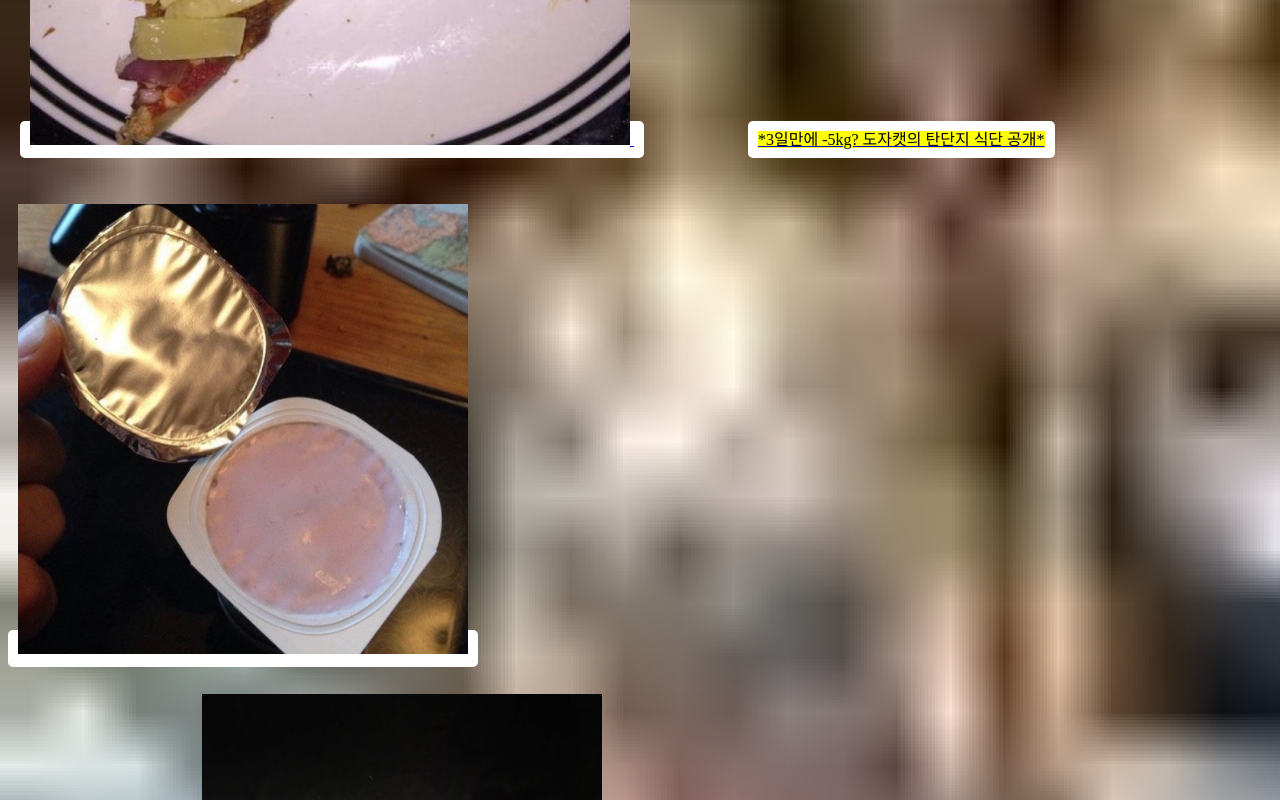
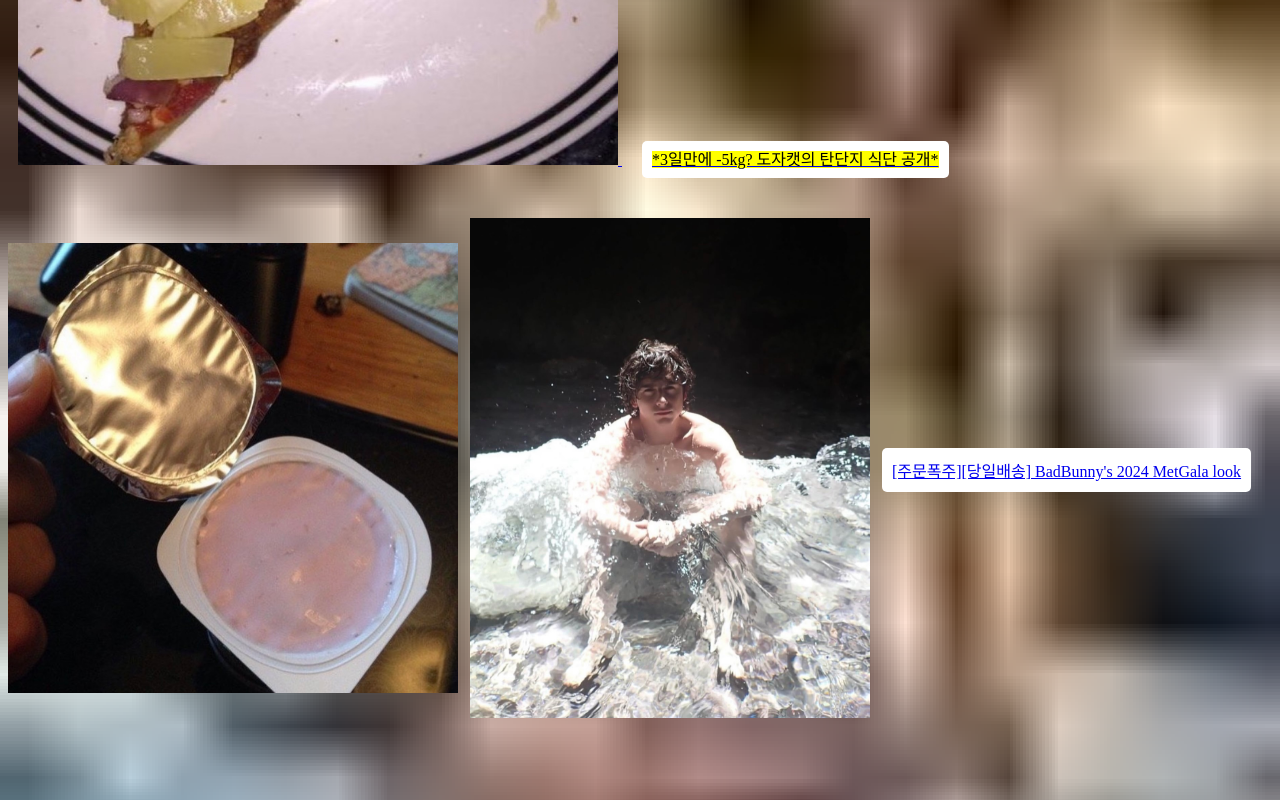
Before and after one commit to WinnyWon/gibberishhhhhhhhhhh, a plain HTML site: page index.html in a window 1280 px wide. Shown: the part 1160-1960 px from the top of the page. Drawn offline with Linux system fonts and the light colour scheme.

Commit message:
Feedback for Winny

```diff
--- a/index.html
+++ b/index.html
@@ -1,5 +1,6 @@
 <!DOCTYPE html>
 <html lang="en">
+
 <head>
     <meta charset="UTF-8">
     <meta name="viewport" content="width=device-width, initial-scale=1.0">
@@ -14,48 +15,82 @@
             /* 배경 이미지의 위치 조정 */
             background-position: top left, top right, bottom left;
         }
+
         /* 텍스트의 배경 색상을 화이트로 설정 */
         b {
             background-color: white;
-            padding: 7px; /* 텍스트 주변의 여백을 추가 */
-            border-radius: 5px; /* 텍스트 상자의 모서리를 둥글게 만듦 */
+            padding: 7px;
+            /* 텍스트 주변의 여백을 추가 */
+            border-radius: 5px;
+            /* 텍스트 상자의 모서리를 둥글게 만듦 */
         }
 
-        b1 {
-            background-color: white;
-            padding: 7px; /* 텍스트 주변의 여백을 추가 */
-            border-radius: 5px; /* 텍스트 상자의 모서리를 둥글게 만듦 */
+        /* The b1 and b2 tags do not exist. You'd need to create classes named b1 and b2. */
+        /* In general I advise not to rely on the b tag for bolding, but doing it ourselves with font-weight */
+        .bold-text {
+            font-weight: 900,
         }
 
-        b2 {
+        h3,
+        h2,
+        p,
+        em,
+        .image-caption {
+            width: fit-content;
+            /* Looks better when it doesn't take the full width of the screen imo */
             background-color: white;
-            padding: 7px; /* 텍스트 주변의 여백을 추가 */
-            border-radius: 5px; /* 텍스트 상자의 모서리를 둥글게 만듦 */
+            padding: 10px;
+            /* 텍스트 주변의 여백을 추가 */
+            border-radius: 5px;
+            /* 텍스트 상자의 모서리를 둥글게 만듦 */
         }
-
-
-        h3, p, em, a {
-    background-color: white;
-    padding: 10px; /* 텍스트 주변의 여백을 추가 */
-    border-radius: 5px; /* 텍스트 상자의 모서리를 둥글게 만듦 */
-        }
-
-
     </style>
     <style>
         /* 필요한 CSS 스타일을 여기에 추가하세요 */
+        /* A very plain div class */
         .image-container {
-            position: relative; /* 부모 요소 기준으로 자식 요소를 배치하기 위해 */
-            display: inline-block; /* 다른 요소와 함께 인라인으로 배치하기 위해 */
+            /* Padding for inside space on the sides. The 0px is for the y axis, the 10px for the x axis */
+            padding: 0px 10px;
+            /* 부모 요소 기준으로 자식 요소를 배치하기 위해 */
+            display: inline-block;
+            /* 다른 요소와 함께 인라인으로 배치하기 위해 */
+            /* Margin is for outside space. Here we only need on the bottom */
+            /* No need for br. The br tag should only be used inside text NEVER for layout */
+            margin-bottom: 48px;
         }
+
+        /* This class is just to show you how to use a margin instead of using space */
+        .margin-caption {
+            margin-left: 20px;
+        }
+
+        /* This class is to give you an example of a flex box */
+        .flex-container {
+            /* This trio (display: flex, flex-direction and align-items) is super powerful. Most layouts can be done with just these 3. */
+            display: flex;
+            flex-direction: row;
+            align-items: center;
+        }
+        /* This is a very practical trick: Instead of adding a margin to each individual child component you do it automatically */
+        .flex-container > * + * {
+            margin-left: 12px;
+        }
+
         .back-button {
-            position: absolute; /* 절대 위치 설정 */
-            top: 0; /* 위에서부터 0px 위치 */
-            right: 0; /* 오른쪽에서부터 0px 위치 */
-            background-color: rgba(255, 255, 255, 0.5); /* 배경색 및 투명도 설정 */
-            padding: 5px; /* 여백 설정 */
-            border-radius: 5px; /* 모서리를 둥글게 만듦 */
-            cursor: pointer; /* 마우스를 가져갈 때 커서 모양 변경 */
+            position: absolute;
+            /* 절대 위치 설정 */
+            top: 0;
+            /* 위에서부터 0px 위치 */
+            right: 0;
+            /* 오른쪽에서부터 0px 위치 */
+            background-color: rgba(255, 255, 255, 0.5);
+            /* 배경색 및 투명도 설정 */
+            padding: 5px;
+            /* 여백 설정 */
+            border-radius: 5px;
+            /* 모서리를 둥글게 만듦 */
+            cursor: pointer;
+            /* 마우스를 가져갈 때 커서 모양 변경 */
         }
     </style>
     <script>
@@ -64,91 +99,54 @@
         }
     </script>
 </head>
+
 <body>
     <br><br><br>
     <h1><b>*Gibberish*</b></h1>
 
     <br>
-<h2><b1>: blabbing on and on about nonsense.</b1></h2>
+    <h2>
+        <span class="bold-text">: blabbing on and on about nonsense.</span>
+    </h2>
     <p><em>this web will free your mind from everything that's going on in your tiny head</em></p>
 
     <br>
     <p><mark>머리를 조금도 쓸 필요 없는 웹</mark>
     </p>
     <p>welcome to Gibberish!</p>
-    <h3><b2>스크롤을 내리며 텍스트나 이미지를 클릭해 랜덤한 이미지와 헛소리를 즐겨주세요!</b2></h3>
+    <h3>
+        <span class="bold-text">스크롤을 내리며 텍스트나 이미지를 클릭해 랜덤한 이미지와 헛소리를 즐겨주세요!</span>
+    </h3>
 
 
 
 
     <br><br><br><br><br><br>
-    &nbsp;&nbsp;
+    <div class="image-container">
         <a href="images/피자파인애플.jpg" onclick="saveScrollPosition()">
             <img src="images/파인애플피자.jpg" width="600" height="700">
             <!-- 뒤로가기 버튼 -->
             <!-- <div class="back-button" onclick="goBack()">뒤로가기</div> -->
         </a>
 
+        <a class="image-caption margin-caption" href="images/도자캣.JPG" onclick="saveScrollPosition()">
+            <mark>*3일만에 -5kg? 도자캣의 탄단지 식단 공개*</mark>
+        </a>
+    </div>
 
 
-
-
-&nbsp;&nbsp;&nbsp;&nbsp;&nbsp;&nbsp;&nbsp;&nbsp;&nbsp;&nbsp;&nbsp;&nbsp;
-&nbsp;&nbsp;&nbsp;&nbsp;&nbsp;&nbsp;&nbsp;&nbsp;&nbsp;&nbsp;&nbsp;&nbsp;
-    <a href="images/도자캣.JPG" onclick="saveScrollPosition()">
-       <mark>*3일만에 -5kg? 도자캣의 탄단지 식단 공개*</mark>
-    </a>
-
-
-    <br><br><br>
-    &nbsp;&nbsp;&nbsp;&nbsp;&nbsp;&nbsp;&nbsp;&nbsp;&nbsp;&nbsp;&nbsp;
-    &nbsp;&nbsp;&nbsp;&nbsp;&nbsp;&nbsp;&nbsp;&nbsp;&nbsp;&nbsp;&nbsp;&nbsp;
-    &nbsp;&nbsp;&nbsp;&nbsp;&nbsp;&nbsp;&nbsp;&nbsp;
-    &nbsp;&nbsp;&nbsp;&nbsp;&nbsp;&nbsp;&nbsp;&nbsp;&nbsp;&nbsp;&nbsp;&nbsp;
-    &nbsp;&nbsp;&nbsp;&nbsp;&nbsp;&nbsp;&nbsp;&nbsp;&nbsp;&nbsp;&nbsp;&nbsp;
-    &nbsp;&nbsp;&nbsp;&nbsp;&nbsp;&nbsp;&nbsp;&nbsp;&nbsp;&nbsp;&nbsp;
-    &nbsp;&nbsp;&nbsp;&nbsp;&nbsp;&nbsp;&nbsp;&nbsp;&nbsp;&nbsp;&nbsp;&nbsp;
-    &nbsp;&nbsp;&nbsp;&nbsp;&nbsp;&nbsp;&nbsp;&nbsp;
-    &nbsp;&nbsp;&nbsp;&nbsp;&nbsp;&nbsp;&nbsp;&nbsp;&nbsp;&nbsp;&nbsp;&nbsp;
-    &nbsp;&nbsp;&nbsp;&nbsp;&nbsp;&nbsp;&nbsp;&nbsp;&nbsp;&nbsp;&nbsp;&nbsp;
-    &nbsp;&nbsp;&nbsp;&nbsp;&nbsp;&nbsp;&nbsp;&nbsp;&nbsp;&nbsp;&nbsp;
-    &nbsp;&nbsp;&nbsp;&nbsp;&nbsp;&nbsp;&nbsp;&nbsp;&nbsp;&nbsp;&nbsp;&nbsp;
-    &nbsp;&nbsp;&nbsp;&nbsp;&nbsp;&nbsp;&nbsp;&nbsp;
-    &nbsp;&nbsp;&nbsp;&nbsp;&nbsp;&nbsp;&nbsp;&nbsp;&nbsp;&nbsp;&nbsp;&nbsp;
-    &nbsp;&nbsp;&nbsp;&nbsp;&nbsp;&nbsp;&nbsp;&nbsp;&nbsp;&nbsp;&nbsp;&nbsp;
-    &nbsp;&nbsp;&nbsp;&nbsp;&nbsp;&nbsp;&nbsp;&nbsp;&nbsp;&nbsp;&nbsp;
-    &nbsp;&nbsp;&nbsp;&nbsp;&nbsp;&nbsp;&nbsp;&nbsp;&nbsp;&nbsp;&nbsp;&nbsp;
-    &nbsp;&nbsp;&nbsp;&nbsp;&nbsp;&nbsp;&nbsp;&nbsp;
-    &nbsp;&nbsp;&nbsp;&nbsp;&nbsp;&nbsp;&nbsp;&nbsp;&nbsp;&nbsp;&nbsp;&nbsp;
-    &nbsp;&nbsp;&nbsp;&nbsp;&nbsp;&nbsp;&nbsp;&nbsp;&nbsp;&nbsp;&nbsp;&nbsp;
-    &nbsp;&nbsp;&nbsp;&nbsp;&nbsp;&nbsp;&nbsp;&nbsp;&nbsp;&nbsp;&nbsp;
-    &nbsp;&nbsp;&nbsp;&nbsp;&nbsp;&nbsp;&nbsp;&nbsp;&nbsp;&nbsp;&nbsp;&nbsp;
-    &nbsp;&nbsp;&nbsp;&nbsp;&nbsp;&nbsp;&nbsp;&nbsp;
-    &nbsp;&nbsp;&nbsp;&nbsp;&nbsp;&nbsp;&nbsp;&nbsp;&nbsp;&nbsp;&nbsp;&nbsp;
-    &nbsp;&nbsp;&nbsp;&nbsp;&nbsp;&nbsp;&nbsp;&nbsp;&nbsp;&nbsp;&nbsp;&nbsp;
+    <div class="flex-container">
         <a href="images/굿오혁.jpg" onclick="saveScrollPosition()" onclick="goBack()">
             <img src="images/요거트.jpg" width="450" height="450">
         </a>
-
-<br><br><br>
-    &nbsp;&nbsp;&nbsp;&nbsp;&nbsp;&nbsp;
-    &nbsp;&nbsp;&nbsp;&nbsp;&nbsp;&nbsp;&nbsp;&nbsp;&nbsp;
-    &nbsp;&nbsp;&nbsp;&nbsp;&nbsp;&nbsp;&nbsp;&nbsp;&nbsp;
-    &nbsp;&nbsp;&nbsp;&nbsp;&nbsp;&nbsp;&nbsp;&nbsp;&nbsp;
-    &nbsp;&nbsp;&nbsp;&nbsp;&nbsp;&nbsp;&nbsp;&nbsp;
-    <a href="images/려욱.jpg" onclick="saveScrollPosition()"onclick="goBack()">
+        <a href="images/려욱.jpg" onclick="saveScrollPosition()" onclick="goBack()">
             <img src="images/timothee.jpg" width="400" height="500">
         </a>
-
-
-&nbsp;&nbsp;&nbsp;&nbsp;&nbsp;&nbsp;&nbsp;&nbsp;&nbsp;
-&nbsp;&nbsp;&nbsp;&nbsp;&nbsp;&nbsp;&nbsp;&nbsp;&nbsp;
-&nbsp;&nbsp;&nbsp;&nbsp;&nbsp;&nbsp;&nbsp;&nbsp;&nbsp;
-&nbsp;&nbsp;&nbsp;&nbsp;&nbsp;&nbsp;&nbsp;&nbsp;&nbsp;
-&nbsp;&nbsp;&nbsp;&nbsp;&nbsp;&nbsp;&nbsp;&nbsp;
-    <a href="images/badbunny.JPG" onclick="saveScrollPosition()" onclick="goBack()">
+        <a class="image-caption" href="images/badbunny.JPG" onclick="saveScrollPosition()" onclick="goBack()">
             [주문폭주][당일배송] BadBunny's 2024 MetGala look
         </a>
+    </div>
+
 
     <br><br><br><br><br><br><br><br><br><br><br><br>
     <br><br>
@@ -238,7 +236,8 @@
     &nbsp;&nbsp;&nbsp;&nbsp; &nbsp;&nbsp;&nbsp;&nbsp;&nbsp; &nbsp;&nbsp;&nbsp;&nbsp;&nbsp;
     &nbsp;&nbsp;&nbsp;&nbsp;&nbsp; &nbsp;&nbsp;&nbsp;&nbsp;&nbsp;
     &nbsp;&nbsp;&nbsp;&nbsp;&nbsp; &nbsp;&nbsp;&nbsp;&nbsp;&nbsp;
-&nbsp;&nbsp;&nbsp;&nbsp;&nbsp; &nbsp;&nbsp;&nbsp;&nbsp;&nbsp; &nbsp;&nbsp;&nbsp;&nbsp;&nbsp;&nbsp;&nbsp;&nbsp;&nbsp;&nbsp;
+    &nbsp;&nbsp;&nbsp;&nbsp;&nbsp; &nbsp;&nbsp;&nbsp;&nbsp;&nbsp;
+    &nbsp;&nbsp;&nbsp;&nbsp;&nbsp;&nbsp;&nbsp;&nbsp;&nbsp;&nbsp;
 
     <a href="images/비버스.jpg" onclick="saveScrollPosition()" onclick="goBack()">
         this could be us
@@ -248,7 +247,8 @@
     &nbsp;&nbsp;&nbsp;&nbsp;&nbsp;&nbsp;&nbsp;&nbsp; &nbsp;&nbsp;&nbsp;&nbsp;&nbsp; &nbsp;&nbsp;&nbsp;&nbsp;&nbsp;
     &nbsp;&nbsp;&nbsp;&nbsp;&nbsp; &nbsp;&nbsp;&nbsp;&nbsp;&nbsp;
     &nbsp;&nbsp;&nbsp;&nbsp;&nbsp; &nbsp;&nbsp;&nbsp;&nbsp;&nbsp;
-&nbsp;&nbsp;&nbsp;&nbsp;&nbsp; &nbsp;&nbsp;&nbsp;&nbsp;&nbsp; &nbsp;&nbsp;&nbsp;&nbsp;&nbsp;&nbsp;&nbsp;&nbsp;&nbsp;&nbsp;
+    &nbsp;&nbsp;&nbsp;&nbsp;&nbsp; &nbsp;&nbsp;&nbsp;&nbsp;&nbsp;
+    &nbsp;&nbsp;&nbsp;&nbsp;&nbsp;&nbsp;&nbsp;&nbsp;&nbsp;&nbsp;
     &nbsp;&nbsp;&nbsp;&nbsp;&nbsp;&nbsp;&nbsp;&nbsp;&nbsp;&nbsp;
     <a href="images/비욘세애드시런.jpg" onclick="saveScrollPosition()" onclick="goBack()">
         <-좌? 슈의 오늘 클럽룩은 좀 실망인걸~ 우?->
@@ -264,14 +264,16 @@
     &nbsp;&nbsp;&nbsp;&nbsp;&nbsp; &nbsp;&nbsp;&nbsp;&nbsp;&nbsp;
     &nbsp;&nbsp;&nbsp;&nbsp;&nbsp; &nbsp;&nbsp;&nbsp;&nbsp;&nbsp;
     &nbsp;&nbsp;&nbsp;&nbsp;&nbsp; &nbsp;&nbsp;&nbsp;&nbsp;&nbsp;
-&nbsp;&nbsp;&nbsp;&nbsp;&nbsp; &nbsp;&nbsp;&nbsp;&nbsp;&nbsp; &nbsp;&nbsp;&nbsp;&nbsp;&nbsp;&nbsp;&nbsp;&nbsp;&nbsp;&nbsp;
+    &nbsp;&nbsp;&nbsp;&nbsp;&nbsp; &nbsp;&nbsp;&nbsp;&nbsp;&nbsp;
+    &nbsp;&nbsp;&nbsp;&nbsp;&nbsp;&nbsp;&nbsp;&nbsp;&nbsp;&nbsp;
     &nbsp;&nbsp;&nbsp;&nbsp;&nbsp;&nbsp;&nbsp;&nbsp;&nbsp;&nbsp;&nbsp;&nbsp;&nbsp;&nbsp;&nbsp;&nbsp;&nbsp;&nbsp;&nbsp;
     &nbsp;&nbsp;&nbsp;&nbsp;&nbsp;&nbsp;&nbsp;&nbsp;&nbsp;&nbsp;
     &nbsp;&nbsp;&nbsp;&nbsp;&nbsp;&nbsp;&nbsp;&nbsp;&nbsp;&nbsp;
     &nbsp;&nbsp;&nbsp;&nbsp;&nbsp; &nbsp;&nbsp;&nbsp;&nbsp;&nbsp;
     &nbsp;&nbsp;&nbsp;&nbsp;&nbsp; &nbsp;&nbsp;&nbsp;&nbsp;&nbsp;
     &nbsp;&nbsp;&nbsp;&nbsp;&nbsp; &nbsp;&nbsp;&nbsp;&nbsp;&nbsp;
-&nbsp;&nbsp;&nbsp;&nbsp;&nbsp; &nbsp;&nbsp;&nbsp;&nbsp;&nbsp; &nbsp;&nbsp;&nbsp;&nbsp;&nbsp;&nbsp;&nbsp;&nbsp;&nbsp;&nbsp;
+    &nbsp;&nbsp;&nbsp;&nbsp;&nbsp; &nbsp;&nbsp;&nbsp;&nbsp;&nbsp;
+    &nbsp;&nbsp;&nbsp;&nbsp;&nbsp;&nbsp;&nbsp;&nbsp;&nbsp;&nbsp;
     &nbsp;&nbsp;&nbsp;&nbsp;&nbsp;&nbsp;&nbsp;&nbsp;&nbsp;&nbsp;
     <a href="images/꿈 요가.jpg" width:700 onclick="saveScrollPosition()" onclick="goBack()">
         <img src="images/요가2.jpg">
@@ -284,7 +286,8 @@
     &nbsp;&nbsp;&nbsp;&nbsp;&nbsp; &nbsp;&nbsp;&nbsp;&nbsp;&nbsp;
     &nbsp;&nbsp;&nbsp;&nbsp;&nbsp; &nbsp;&nbsp;&nbsp;&nbsp;&nbsp;
     &nbsp;&nbsp;&nbsp;&nbsp;&nbsp; &nbsp;&nbsp;&nbsp;&nbsp;&nbsp;
-&nbsp;&nbsp;&nbsp;&nbsp;&nbsp; &nbsp;&nbsp;&nbsp;&nbsp;&nbsp; &nbsp;&nbsp;&nbsp;&nbsp;&nbsp;&nbsp;&nbsp;&nbsp;&nbsp;&nbsp;
+    &nbsp;&nbsp;&nbsp;&nbsp;&nbsp; &nbsp;&nbsp;&nbsp;&nbsp;&nbsp;
+    &nbsp;&nbsp;&nbsp;&nbsp;&nbsp;&nbsp;&nbsp;&nbsp;&nbsp;&nbsp;
     &nbsp;&nbsp;&nbsp;&nbsp;&nbsp;&nbsp;&nbsp;&nbsp;&nbsp;&nbsp;
     <a href="images/에어팟 배터리.JPG" onclick="saveScrollPosition()" onclick="goBack()">
         <mark> 오늘의 운세 </mark>
@@ -292,7 +295,7 @@
 
 
     <br><br><br><br><br><br>
-    &nbsp;&nbsp;&nbsp;&nbsp;&nbsp;  &nbsp;&nbsp;&nbsp;&nbsp;&nbsp;
+    &nbsp;&nbsp;&nbsp;&nbsp;&nbsp; &nbsp;&nbsp;&nbsp;&nbsp;&nbsp;
     &nbsp;&nbsp;&nbsp;&nbsp;&nbsp;
     <a href="images/우느나디드.JPG" onclick="saveScrollPosition()" onclick="goBack()">
         <img src="images/울음파티2.png" width:600 height="500">
@@ -303,17 +306,20 @@
     &nbsp;&nbsp;&nbsp;&nbsp;&nbsp; &nbsp;&nbsp;&nbsp;&nbsp;&nbsp;
     &nbsp;&nbsp;&nbsp;&nbsp;&nbsp; &nbsp;&nbsp;&nbsp;&nbsp;&nbsp;
     &nbsp;&nbsp;&nbsp;&nbsp;&nbsp; &nbsp;&nbsp;&nbsp;&nbsp;&nbsp;
-    &nbsp;&nbsp;&nbsp;&nbsp;&nbsp; &nbsp;&nbsp;&nbsp;&nbsp;&nbsp; &nbsp;&nbsp;&nbsp;&nbsp;&nbsp;&nbsp;&nbsp;&nbsp;&nbsp;&nbsp;
+    &nbsp;&nbsp;&nbsp;&nbsp;&nbsp; &nbsp;&nbsp;&nbsp;&nbsp;&nbsp;
+    &nbsp;&nbsp;&nbsp;&nbsp;&nbsp;&nbsp;&nbsp;&nbsp;&nbsp;&nbsp;
     &nbsp;&nbsp;&nbsp;&nbsp;&nbsp;&nbsp;&nbsp;&nbsp;&nbsp;&nbsp;
     &nbsp;&nbsp;&nbsp;&nbsp;&nbsp; &nbsp;&nbsp;&nbsp;&nbsp;&nbsp;
     &nbsp;&nbsp;&nbsp;&nbsp;&nbsp; &nbsp;&nbsp;&nbsp;&nbsp;&nbsp;
     &nbsp;&nbsp;&nbsp;&nbsp;&nbsp; &nbsp;&nbsp;&nbsp;&nbsp;&nbsp;
-    &nbsp;&nbsp;&nbsp;&nbsp;&nbsp; &nbsp;&nbsp;&nbsp;&nbsp;&nbsp; &nbsp;&nbsp;&nbsp;&nbsp;&nbsp;&nbsp;&nbsp;&nbsp;&nbsp;&nbsp;
+    &nbsp;&nbsp;&nbsp;&nbsp;&nbsp; &nbsp;&nbsp;&nbsp;&nbsp;&nbsp;
+    &nbsp;&nbsp;&nbsp;&nbsp;&nbsp;&nbsp;&nbsp;&nbsp;&nbsp;&nbsp;
     &nbsp;&nbsp;&nbsp;&nbsp;&nbsp;&nbsp;&nbsp;&nbsp;&nbsp;&nbsp;
     &nbsp;&nbsp;&nbsp;&nbsp;&nbsp; &nbsp;&nbsp;&nbsp;&nbsp;&nbsp;
     &nbsp;&nbsp;&nbsp;&nbsp;&nbsp; &nbsp;&nbsp;&nbsp;&nbsp;&nbsp;
     &nbsp;&nbsp;&nbsp;&nbsp;&nbsp; &nbsp;&nbsp;&nbsp;&nbsp;&nbsp;
-    &nbsp;&nbsp;&nbsp;&nbsp;&nbsp; &nbsp;&nbsp;&nbsp;&nbsp;&nbsp; &nbsp;&nbsp;&nbsp;&nbsp;&nbsp;&nbsp;&nbsp;&nbsp;&nbsp;&nbsp;
+    &nbsp;&nbsp;&nbsp;&nbsp;&nbsp; &nbsp;&nbsp;&nbsp;&nbsp;&nbsp;
+    &nbsp;&nbsp;&nbsp;&nbsp;&nbsp;&nbsp;&nbsp;&nbsp;&nbsp;&nbsp;
     &nbsp;&nbsp;&nbsp;&nbsp;&nbsp;&nbsp;&nbsp;&nbsp;&nbsp;&nbsp;
     <a href="images/불이야~.JPG" onclick="saveScrollPosition()" onclick="goBack()">
         <img src="images/bathwater.png" width:400 height="400">
@@ -350,4 +356,5 @@
     <P></P>
 
 </body>
+
 </html>
```
Lines whose indentation alone changed are shown as unchanged.
